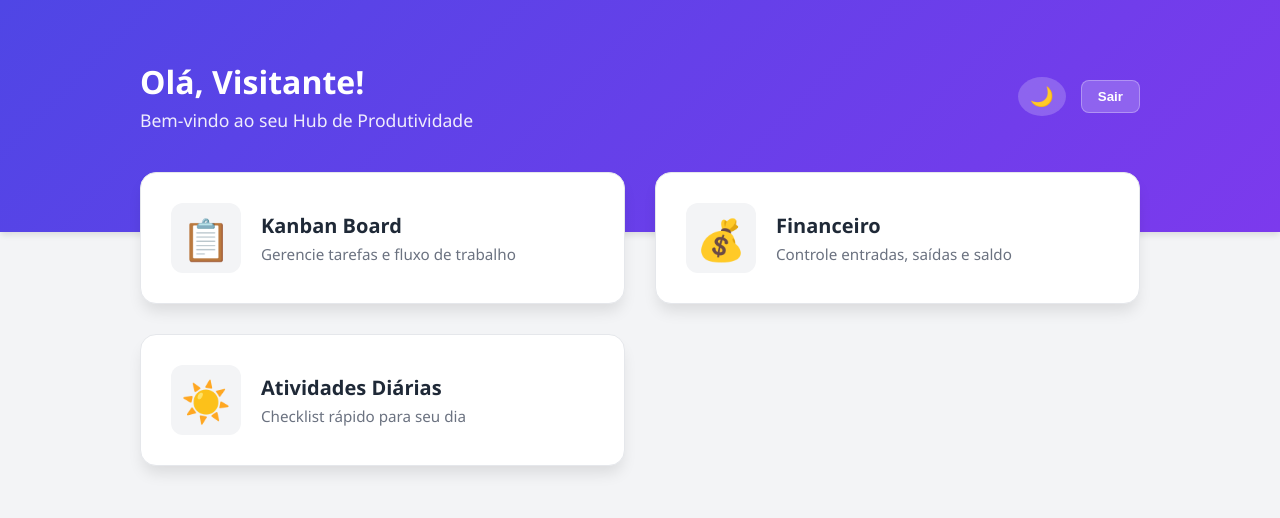
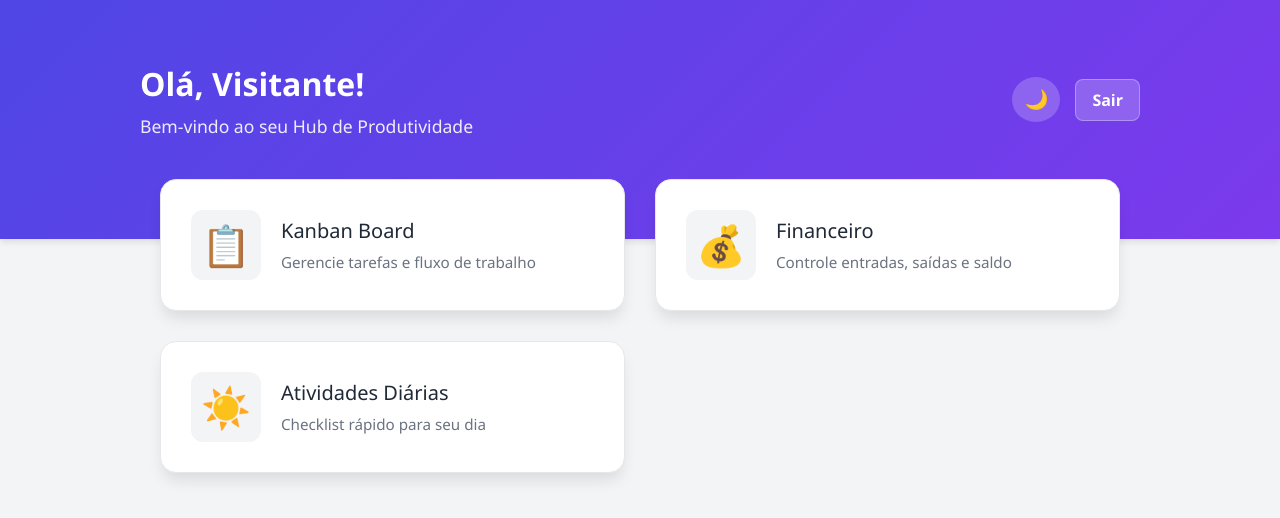
Before and after one commit to AlissonKaelan/Docker-FullStack, a Vue app in the folder frontend/: page /home in a window 1280 px wide. Shown: the top 518 px of the page. Built offline with nearby package versions, Linux system fonts and the light colour scheme; no server answers; sample sign-in values are in the browser's storage.

Commit message:
chore(frontend): setup tailwind v4 and vite configuration

```diff
--- a/frontend/src/main.js
+++ b/frontend/src/main.js
@@ -2,6 +2,7 @@ import { createApp } from 'vue'
 import { createPinia } from 'pinia' // Importar Pinia
 import App from './App.vue'
 import router from './router'
+import './style.css'
 
 // import './assets/main.css'
 
--- /dev/null
+++ b/frontend/src/style.css
@@ -0,0 +1 @@
+@import "tailwindcss";
--- a/frontend/vite.config.js
+++ b/frontend/vite.config.js
@@ -1,13 +1,14 @@
 import { fileURLToPath, URL } from 'node:url'
 import { defineConfig, loadEnv } from 'vite' // Importante: loadEnv
 import vue from '@vitejs/plugin-vue'
+import tailwindcss from '@tailwindcss/vite'
 
 export default defineConfig(({ mode }) => {
   // Carrega as variáveis do arquivo .env (se existir)
   const env = loadEnv(mode, process.cwd(), '')
 
   return {
-    plugins: [vue()],
+    plugins: [vue(),tailwindcss(),],
     resolve: {
       alias: {
         '@': fileURLToPath(new URL('./src', import.meta.url))
```
Also changed, not shown: frontend/package.json (+6 -4 lines), 1 other file (tests, documents, lock files or other folders).
